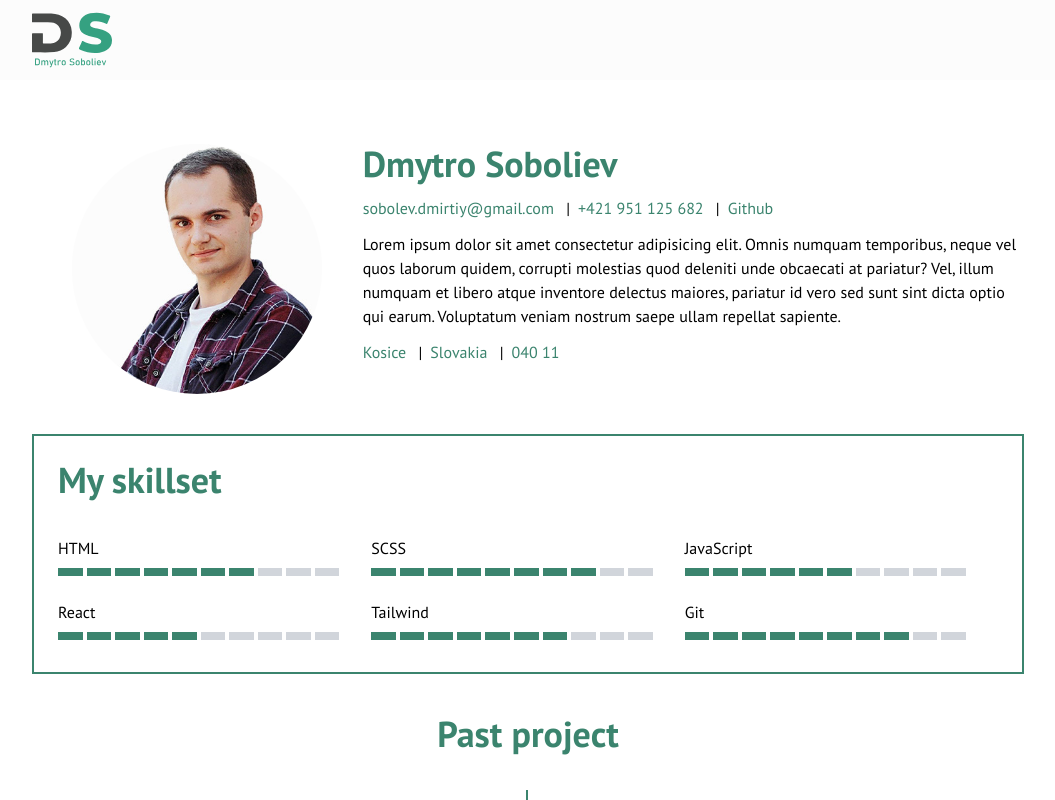
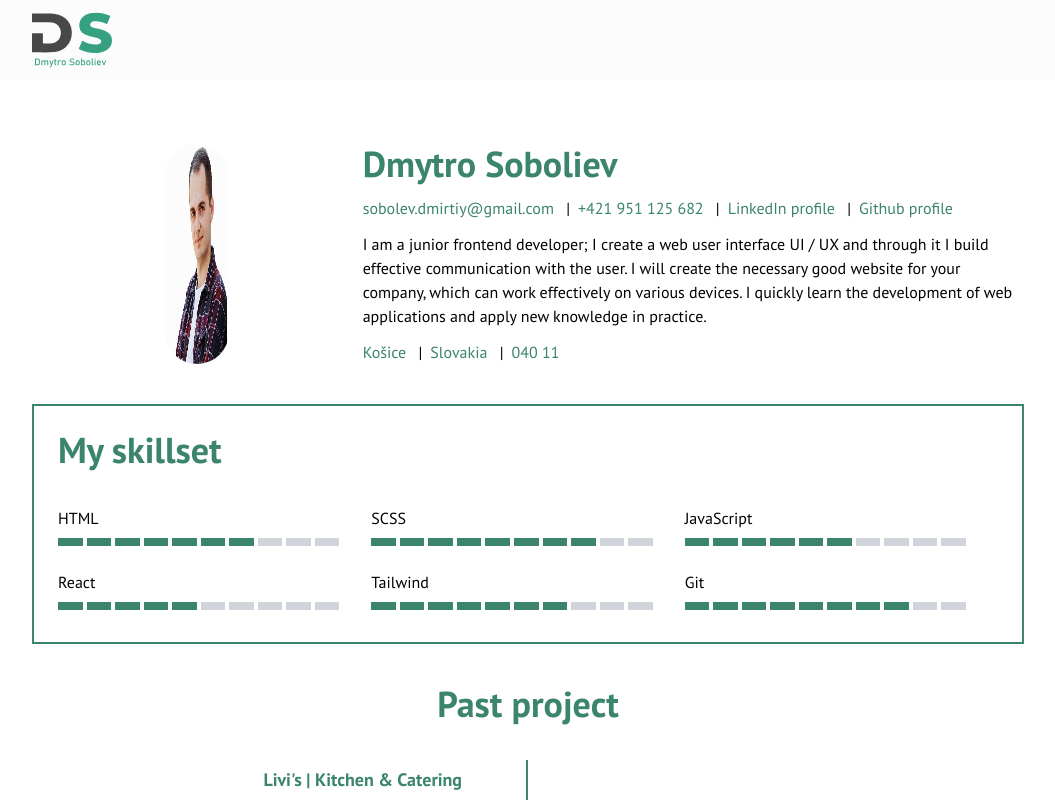
Before and after one commit to Sobanim/Portfolio, a Next.js app: page / in a window 1280 px wide. Shown: the top 800 px of the page, without its empty margins (112-1167 px from the left). Built offline with nearby package versions, Linux system fonts and the light colour scheme.

Commit message:
Style - infobar, SkillItem, Hero
Info bar - Add open in new tab for link
SkillItem - change padding
Hero - add description, add links to linkedin

```diff
--- a/src/components/InfoBar.tsx
+++ b/src/components/InfoBar.tsx
@@ -14,7 +14,12 @@ function InfoBar({ infos }: Props) {
         if (info.link) {
           return (
             <InfoBarItem key={index} hasPipe={hasPipe}>
-              <a href={info.link} title={info.label}>
+              <a
+                href={info.link}
+                title={info.label}
+                target="_blanck"
+                rel="noreferrer"
+              >
                 {info.label}
               </a>
             </InfoBarItem>
--- a/src/components/SkillItem.tsx
+++ b/src/components/SkillItem.tsx
@@ -7,10 +7,7 @@ type Props = {
 
 function SkillItem({ skill }: Props) {
   return (
-    <li
-      className="flex flex-col w-full py-4 lg:py-2 lg:pr-8 lg:w-1/3"
-      key={skill.name}
-    >
+    <li className="flex flex-col w-full py-2 lg:pr-8 lg:w-1/3" key={skill.name}>
       <h3 className="font-medium leading-10">{skill.name}</h3>
       <SkillIndikator skilllevel={skill.level} />
     </li>
--- a/src/sections/Hero.tsx
+++ b/src/sections/Hero.tsx
@@ -8,7 +8,7 @@ function Hero() {
     <div className="flex flex-col lg:flex-row">
       <div className="flex justify-center lg:w-1/3">
         <Image
-          className="rounded-full"
+          className="rounded-full w-16"
           src="/images/profile-photo.jpg"
           width="250px"
           height="250px"
@@ -28,23 +28,28 @@ function Hero() {
               link: 'tel:+421951125682',
             },
             {
-              label: 'Github',
+              label: 'LinkedIn profile',
+              link: 'https://www.linkedin.com/in/dmytro-soboliev/?locale=en_US',
+            },
+            {
+              label: 'Github profile',
               link: 'https://github.com/Sobanim?tab=repositories',
             },
           ]}
         />
 
         <div className="my-3">
-          Lorem ipsum dolor sit amet consectetur adipisicing elit. Omnis numquam
-          temporibus, neque vel quos laborum quidem, corrupti molestias quod
-          deleniti unde obcaecati at pariatur? Vel, illum numquam et libero
-          atque inventore delectus maiores, pariatur id vero sed sunt sint dicta
-          optio qui earum. Voluptatum veniam nostrum saepe ullam repellat
-          sapiente.
+          <p>
+            I am a junior frontend developer; I create a web user interface UI /
+            UX and through it I build effective communication with the user. I
+            will create the necessary good website for your company, which can
+            work effectively on various devices. I quickly learn the development
+            of web applications and apply new knowledge in practice.
+          </p>
         </div>
         <InfoBar
           infos={[
-            { label: 'Kosice' },
+            { label: 'Košice' },
             { label: 'Slovakia' },
             { label: '040 11' },
           ]}
```
